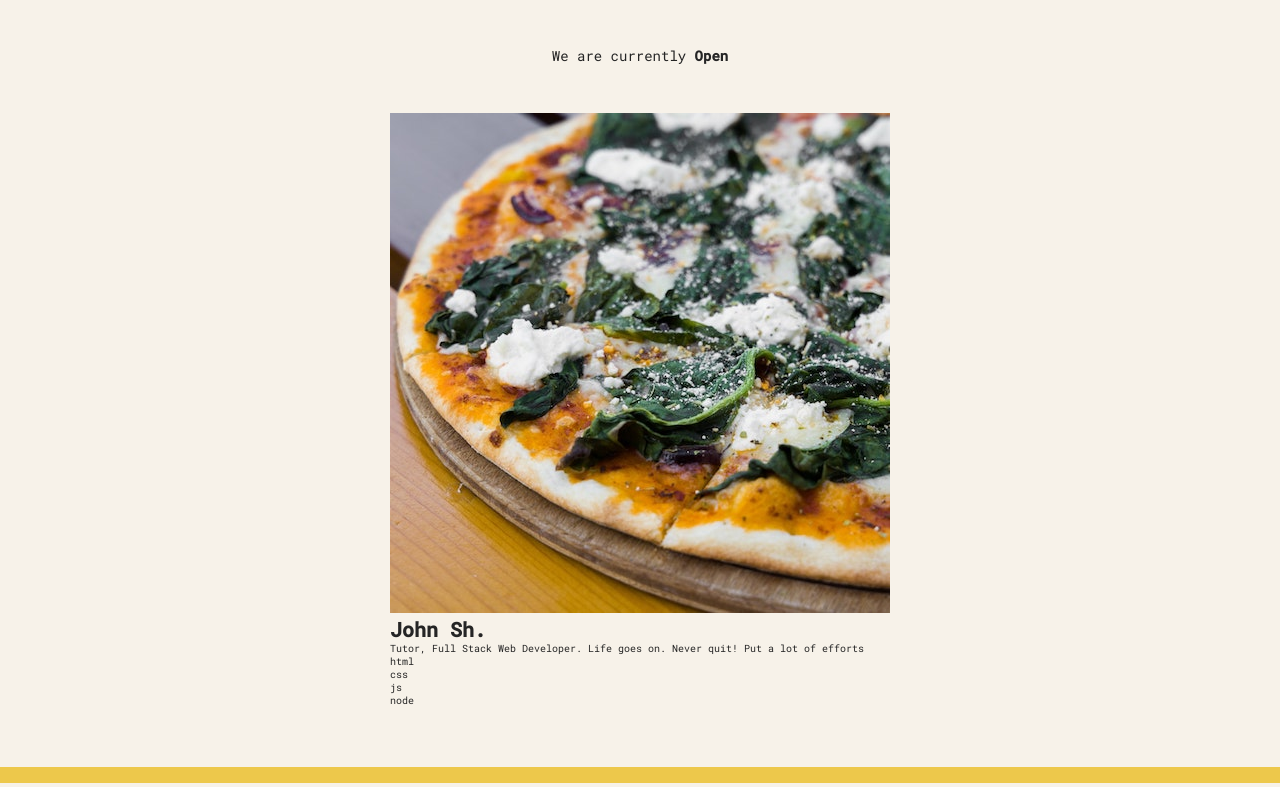
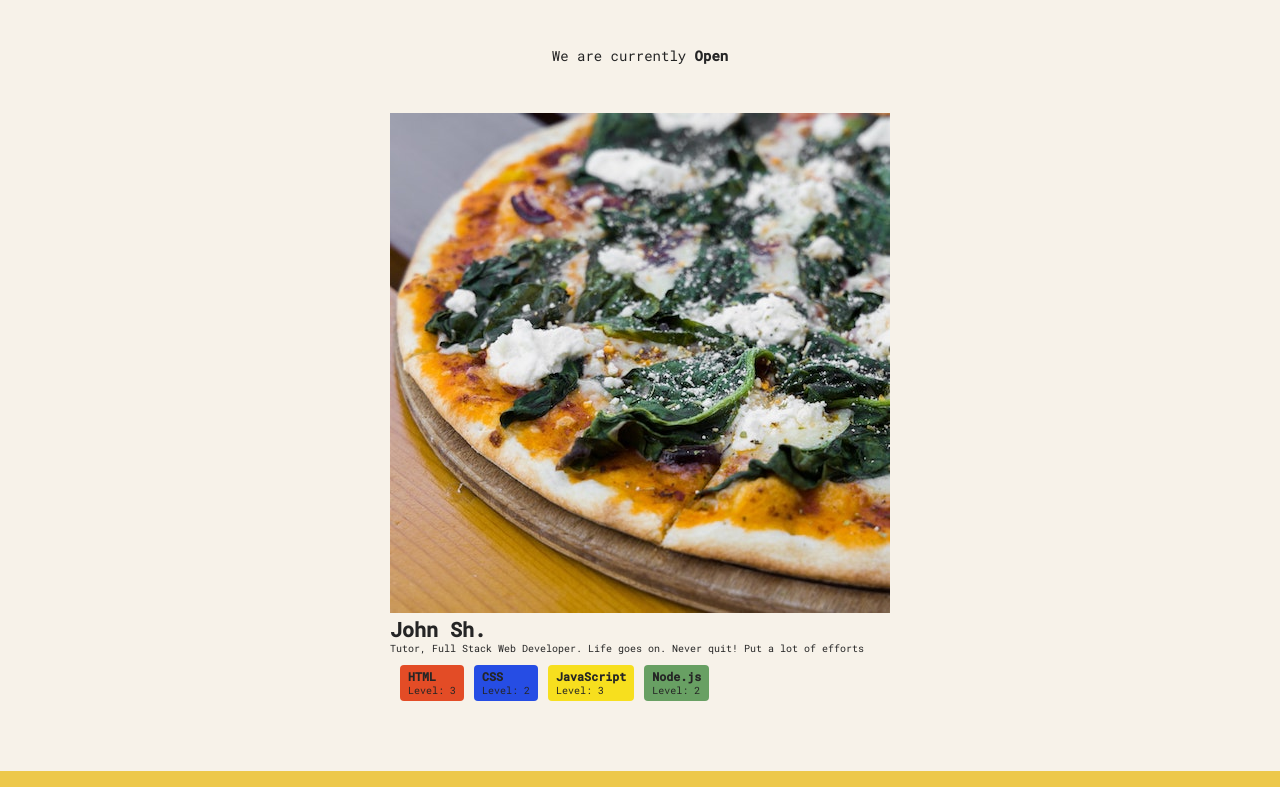
Before and after one commit to emmeiwhite/4.-React-to-succeed-no-shortcuts, a React (Vite) app: page / in a window 1280 px wide. Shown: the part 511-1298 px from the top of the page. Built offline with nearby package versions, Linux system fonts and the light colour scheme.

Commit message:
13. Challenge-1 ProfileCard completed!

```diff
--- a/src/App.jsx
+++ b/src/App.jsx
@@ -41,6 +41,14 @@ function Menu() {
     </div>
   )
 }
+
+const skills = [
+  { skillName: 'HTML', color: '#E34C26', level: 3 },
+  { skillName: 'CSS', color: '#264de4', level: 2 },
+  { skillName: 'JavaScript', color: '#f7df1e', level: 3 },
+  { skillName: 'Node.js', color: '#68a063', level: 2 }
+]
+
 export default function App() {
   return (
     <div className="container">
@@ -54,7 +62,7 @@ export default function App() {
         img="spinaci.jpg"
         name="John Sh."
         about="Tutor, Full Stack Web Developer. Life goes on. Never quit! Put a lot of efforts"
-        skills={['html', 'css', 'js', 'node']}
+        skills={skills}
       />
     </div>
   )
--- a/src/components/challenges/ProfileCard.jsx
+++ b/src/components/challenges/ProfileCard.jsx
@@ -8,13 +8,23 @@ export default function ProfileCard({ img, name, about, skills }) {
       <h1>{name}</h1>
       <p>{about}</p>
 
-      {skills.map(skill => (
-        <Skill skillName={skill} />
-      ))}
+      <div className="skill-wrapper">
+        {skills.map(skill => (
+          <Skill skill={skill} />
+        ))}
+      </div>
     </div>
   )
 }
 
-function Skill({ skillName }) {
-  return <div>{skillName}</div>
+function Skill({ skill }) {
+  const { skillName, color, level } = skill
+  return (
+    <div
+      style={{ backgroundColor: color }}
+      className="skill-card">
+      <h3>{skillName}</h3>
+      <span>Level: {level}</span>
+    </div>
+  )
 }
--- a/src/index.css
+++ b/src/index.css
@@ -185,3 +185,16 @@ SPACING SYSTEM (px)
 FONT SIZE SYSTEM (px)
 10 / 12 / 14 / 16 / 18 / 20 / 24 / 30 / 36 / 44 /52 / 62 / 74 / 86 / 98
 */
+
+/* Skills */
+
+.skill-wrapper {
+  padding: 1rem;
+  display: flex;
+  gap: 1rem;
+}
+
+.skill-card {
+  padding: 4px 8px;
+  border-radius: 4px;
+}
```
